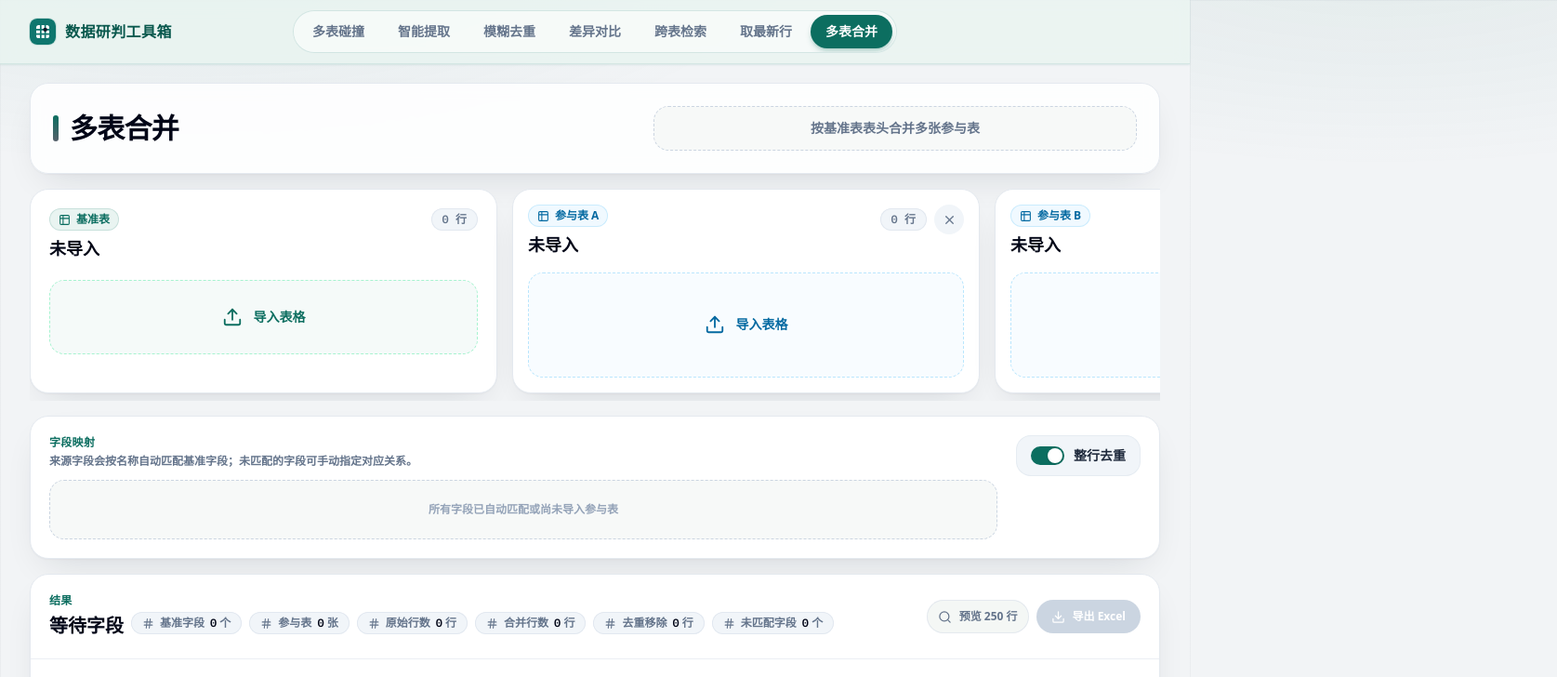
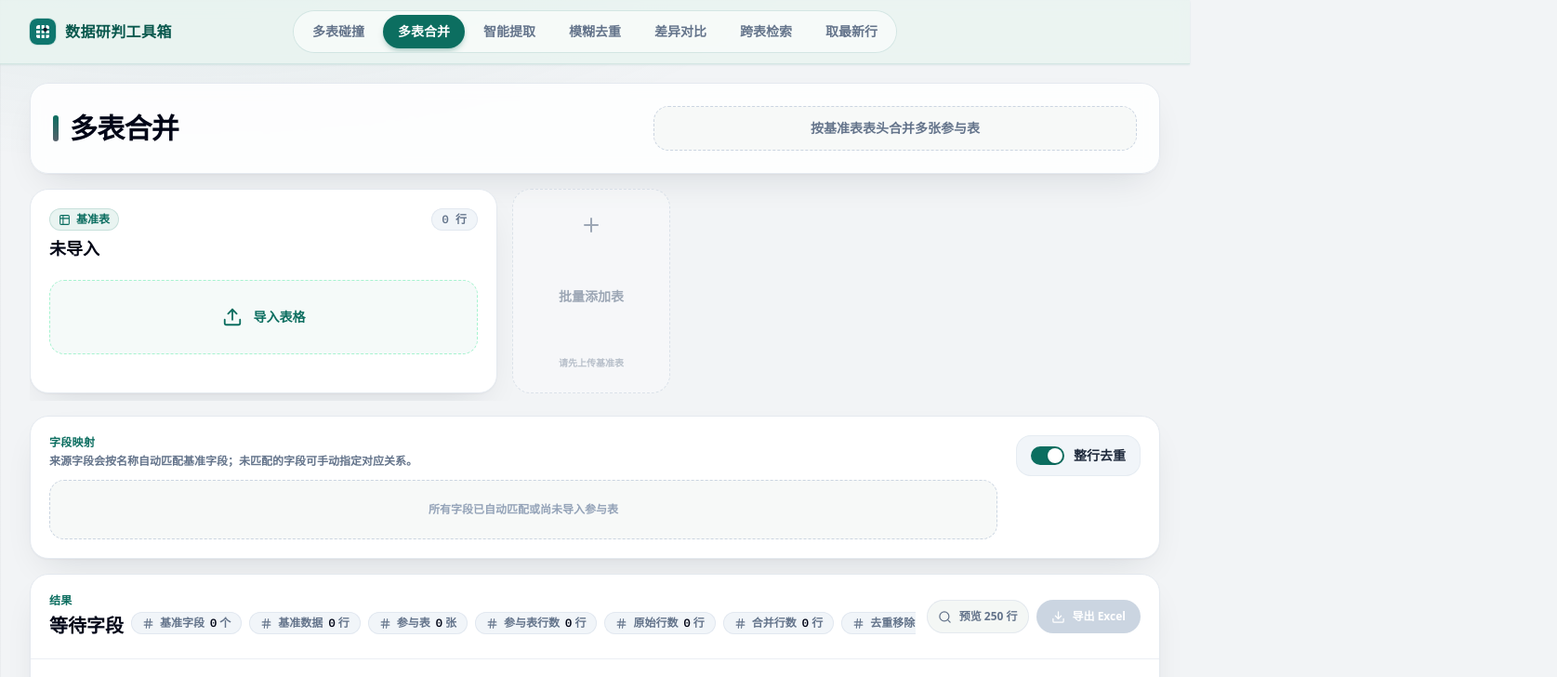
Before and after one commit to chkfail/data-analysis-workbench, a Next.js app: page / in a window 1280 px wide. Both pictures are taken after a click on the button "多表合并". Shown: the top 728 px of the page at 93% size, 1675 px wide, since content can reach past the window. Built offline with nearby package versions, Linux system fonts and the light colour scheme.

Commit message:
Include base rows in merge result output
Add base table rows to the merged dataset alongside participating table
rows, and gate the "Add Table" button behind base table upload

```diff
--- a/app/config/tools.ts
+++ b/app/config/tools.ts
@@ -14,6 +14,12 @@ export const TOOL_DEFINITIONS: Record<
     heading: "多表碰撞",
     exportFile: "多表碰撞结果.xlsx",
     exportSheet: "碰撞结果",
+  },
+  merge: {
+    title: "多表合并",
+    heading: "多表合并",
+    exportFile: "多表合并结果.xlsx",
+    exportSheet: "合并结果",
   },
   extract: {
     title: "智能提取",
@@ -45,10 +51,4 @@ export const TOOL_DEFINITIONS: Record<
     exportFile: "取最新行结果.xlsx",
     exportSheet: "取最新行",
   },
-  merge: {
-    title: "多表合并",
-    heading: "多表合并",
-    exportFile: "多表合并结果.xlsx",
-    exportSheet: "合并结果",
-  },
 };
--- a/app/lib/merge.ts
+++ b/app/lib/merge.ts
@@ -8,6 +8,8 @@ import { normalizeKey } from "@/app/lib/workbook";
 
 export type MergeOptions = {
   baseColumns: string[];
+  baseRows: DataRow[];
+  baseSourceName: string;
   tables: MergeTableRuntime[];
   fieldMapping: MergeFieldMapping;
   deduplicate: boolean;
@@ -18,6 +20,7 @@ export type MergeResult = {
   columns: string[];
   sourceRowCount: number;
   sourceTableCount: number;
+  baseRowCount: number;
   unmatchedFields: string[];
   duplicateRowCount: number;
 };
@@ -73,16 +76,10 @@ function collectUnmatchedFields(
   );
 }
 
-function rowsAreEqual(
-  left: Record<string, string>,
-  right: Record<string, string>,
-  columns: string[],
-): boolean {
-  return columns.every((column) => left[column] === right[column]);
-}
-
 export function buildMergeResult({
   baseColumns,
+  baseRows,
+  baseSourceName,
   tables,
   fieldMapping,
   deduplicate,
@@ -92,6 +89,18 @@ export function buildMergeResult({
   const unmatchedFieldSet = new Set<string>();
   let sourceRowCount = 0;
   let sourceTableCount = 0;
+
+  baseRows.forEach((row, index) => {
+    const outputData: Record<string, string> = {};
+    baseColumns.forEach((column) => {
+      outputData[column] = String(row[column] ?? "");
+    });
+    outputData[SOURCE_COLUMN] = baseSourceName;
+    mergedRows.push({
+      id: `base-${index}`,
+      data: outputData,
+    });
+  });
 
   tables.forEach((table) => {
     if (!table.workbook) return;
@@ -163,6 +172,7 @@ export function buildMergeResult({
       columns: outputColumns,
       sourceRowCount,
       sourceTableCount,
+      baseRowCount: baseRows.length,
       unmatchedFields: Array.from(unmatchedFieldSet),
       duplicateRowCount,
     };
@@ -173,6 +183,7 @@ export function buildMergeResult({
     columns: outputColumns,
     sourceRowCount,
     sourceTableCount,
+    baseRowCount: baseRows.length,
     unmatchedFields: Array.from(unmatchedFieldSet),
     duplicateRowCount: 0,
   };
--- a/app/modules/merge/MergeModule.tsx
+++ b/app/modules/merge/MergeModule.tsx
@@ -1,3 +1,4 @@
+import { useMemo } from "react";
 import { Download, FileSpreadsheet, Loader2, Plus, Upload, X } from "lucide-react";
 import type { MergeTableRuntime, MetricTuple, OutputRow, TableSlot, WorkbookState } from "@/app/types";
 import { FieldSelect } from "@/app/components/FieldSelect";
@@ -45,6 +46,16 @@ export function MergeModule({
 }) {
   const canMerge = baseColumns.length > 0 && result.sourceTableCount > 0;
   const configuredMappings = Object.entries(fieldMapping);
+  const unmatchedFieldSources = useMemo(() => {
+    const map = new Map<string, string[]>();
+    result.unmatchedFields.forEach((field) => {
+      const sources = tables
+        .filter((table) => table.columns.includes(field))
+        .map((table) => table.title);
+      map.set(field, sources);
+    });
+    return map;
+  }, [result.unmatchedFields, tables]);
 
   return (
     <>
@@ -80,23 +91,32 @@ export function MergeModule({
         ))}
 
         <label
-          className="group grid h-[220px] w-[min(42vw,170px)] shrink-0 cursor-pointer place-items-center rounded-card border border-dashed border-slate-300 bg-white/50 text-slate-500 transition hover:border-field hover:bg-field-soft hover:text-field lg:w-[170px]"
-          aria-label="添加表"
-          title="添加表"
+          className={[
+            "group grid h-[220px] w-[min(42vw,170px)] shrink-0 place-items-center gap-1 rounded-card border border-dashed border-slate-300 bg-white/50 text-slate-500 transition lg:w-[170px]",
+            baseBook
+              ? "cursor-pointer hover:border-field hover:bg-field-soft hover:text-field"
+              : "cursor-not-allowed opacity-60",
+          ].join(" ")}
+          aria-label="批量添加参与表"
+          title={baseBook ? "批量添加参与表" : "请先上传基准表"}
         >
           {isAddingFiles ? (
             <Loader2 className="animate-spin" size={24} />
           ) : (
-            <Plus size={24} className="transition group-hover:rotate-90" />
+            <Plus size={24} className={baseBook ? "transition group-hover:rotate-90" : ""} />
           )}
           <span className="text-sm font-bold">
-            {isAddingFiles ? "解析中" : "添加表"}
+            {isAddingFiles ? "解析中" : "批量添加表"}
+          </span>
+          <span className="px-2 text-center text-[10px] font-semibold leading-tight opacity-70">
+            {baseBook ? "按住 Ctrl/Cmd 多选" : "请先上传基准表"}
           </span>
           <input
             className="sr-only"
             accept=".xlsx,.csv"
             type="file"
             multiple
+            disabled={!baseBook}
             onChange={(event) => onAddFiles(event.target.files)}
           />
         </label>
@@ -133,17 +153,31 @@ export function MergeModule({
             ) : null}
 
             {result.unmatchedFields.length > 0 ? (
-              <div className="mt-3 grid gap-3 sm:grid-cols-2 lg:grid-cols-3">
+              <div className="mt-3 grid gap-2">
                 {result.unmatchedFields.map((field) => (
-                  <FieldSelect
+                  <div
                     key={field}
-                    label={field}
-                    disabled={false}
-                    value={fieldMapping[field] ?? ""}
-                    placeholder="选择对应基准字段"
-                    options={baseColumns}
-                    onChange={(value) => onFieldMapping(field, value)}
-                  />
+                    className="flex items-center gap-3 rounded-2xl border border-line bg-paper/70 p-3"
+                  >
+                    <div className="min-w-0 flex-1">
+                      <p className="truncate text-sm font-bold text-slate-800">
+                        {field}
+                      </p>
+                      <p className="truncate text-xs text-slate-500">
+                        来自 {unmatchedFieldSources.get(field)?.join("、")}
+                      </p>
+                    </div>
+                    <div className="w-44 shrink-0">
+                      <FieldSelect
+                        label="映射为"
+                        disabled={false}
+                        value={fieldMapping[field] ?? ""}
+                        placeholder="选择基准字段"
+                        options={baseColumns}
+                        onChange={(value) => onFieldMapping(field, value)}
+                      />
+                    </div>
+                  </div>
                 ))}
               </div>
             ) : configuredMappings.length === 0 ? (
@@ -183,8 +217,10 @@ export function MergeModule({
         }
         metrics={[
           ["基准字段", baseColumns.length, "个"],
+          ["基准数据", result.baseRowCount, "行"],
           ["参与表", result.sourceTableCount, "张"],
-          ["原始行数", result.sourceRowCount, "行"],
+          ["参与表行数", result.sourceRowCount, "行"],
+          ["原始行数", result.baseRowCount + result.sourceRowCount, "行"],
           ["合并行数", result.rows.length, "行"],
           ...(deduplicate
             ? [["去重移除", result.duplicateRowCount, "行"] as MetricTuple]
--- a/app/modules/merge/useMergeWorkbench.ts
+++ b/app/modules/merge/useMergeWorkbench.ts
@@ -10,10 +10,7 @@ import type {
 import { buildMergeResult } from "@/app/lib/merge";
 import { getColumns, parseWorkbook } from "@/app/lib/workbook";
 
-const initialMergeTables: MergeTableState[] = [
-  { id: "merge-1", title: "参与表 A", workbook: null },
-  { id: "merge-2", title: "参与表 B", workbook: null },
-];
+const initialMergeTables: MergeTableState[] = [];
 
 function getMergeTableTitle(index: number) {
   return `参与表 ${String.fromCharCode(65 + index)}`;
@@ -53,6 +50,13 @@ export function useMergeWorkbench({
     return getColumns(rows);
   }, [baseBook]);
 
+  const baseRows = useMemo(() => {
+    if (!baseBook) return [];
+    return baseBook.sheets[baseBook.activeSheet] ?? [];
+  }, [baseBook]);
+
+  const baseSourceName = useMemo(() => baseBook?.name ?? "基准表", [baseBook]);
+
   const runtimeTables = useMemo(
     () =>
       mergeTables.map((table) => {
@@ -77,11 +81,13 @@ export function useMergeWorkbench({
     () =>
       buildMergeResult({
         baseColumns,
+        baseRows,
+        baseSourceName,
         tables: runtimeTables,
         fieldMapping,
         deduplicate,
       }),
-    [baseColumns, runtimeTables, fieldMapping, deduplicate],
+    [baseColumns, baseRows, baseSourceName, runtimeTables, fieldMapping, deduplicate],
   );
 
   async function handleFile(slot: TableSlot, file?: File) {
```
